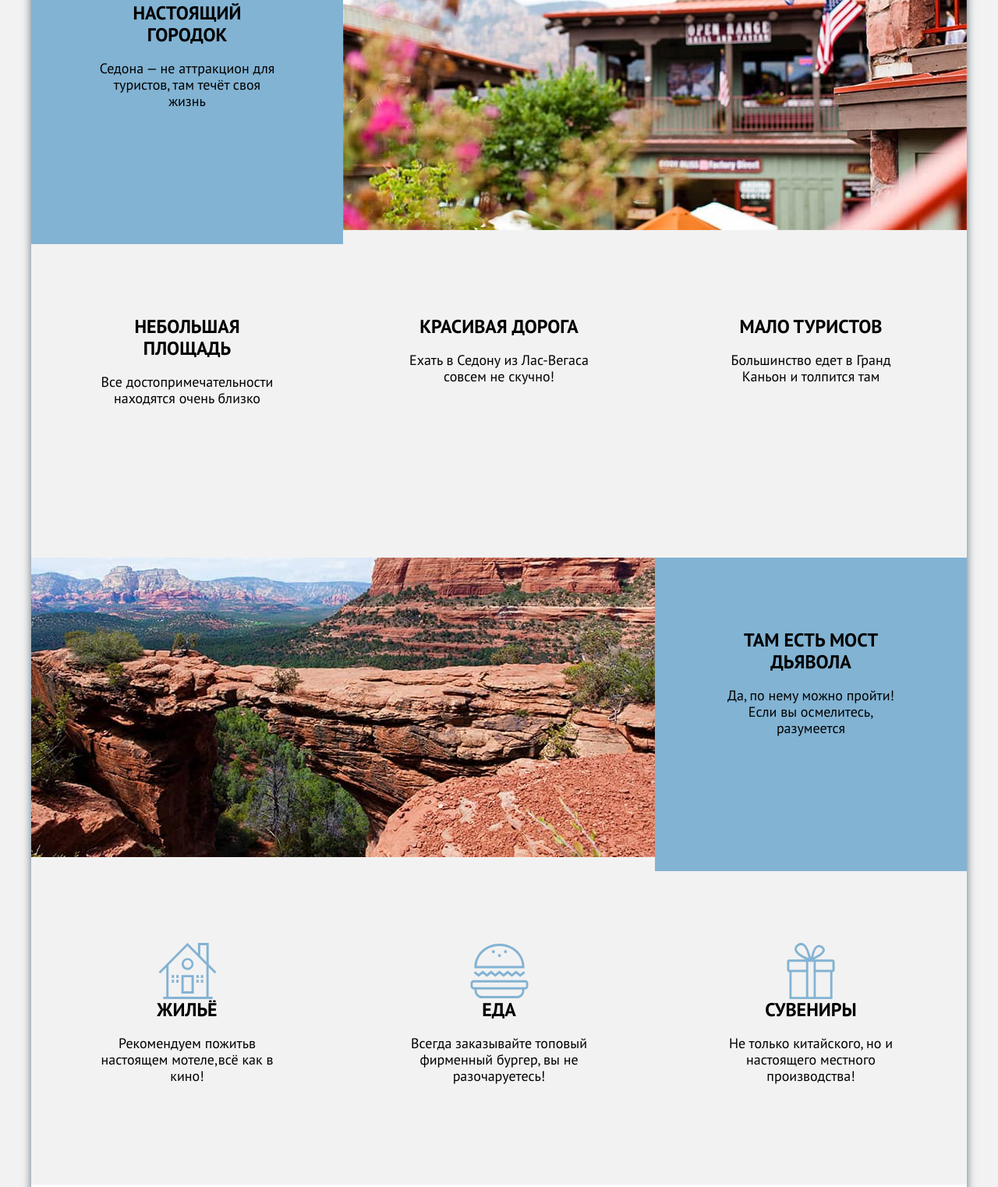
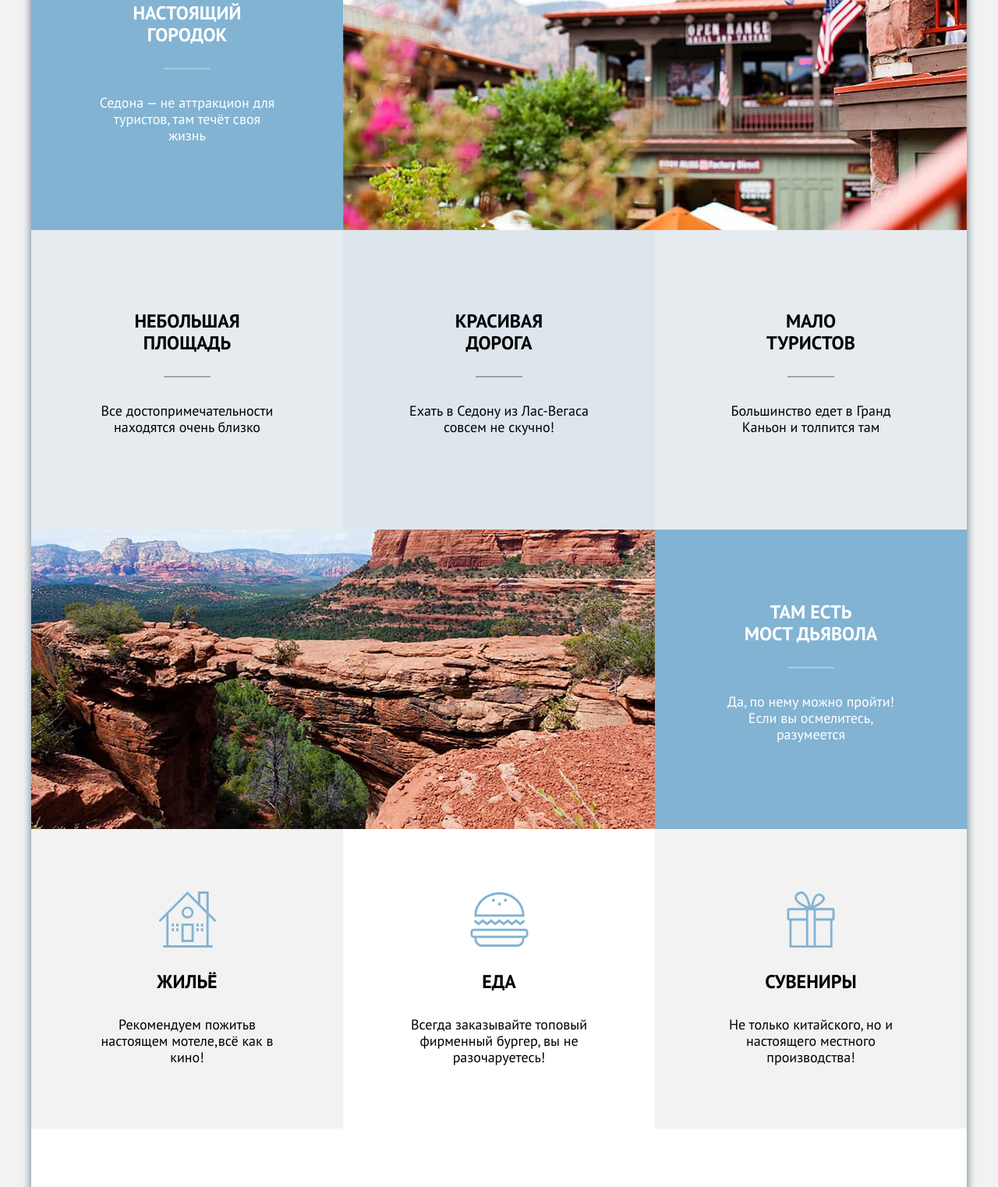
Before and after one commit to htmlacademy-htmlcss/1632515-sedona-35, a plain HTML site: page index.html in a window 1280 px wide. Shown: the part 921-2443 px from the top of the page at 78% size. Drawn offline with Linux system fonts and the light colour scheme.

Commit message:
добавляет grid блоку преимуществ

```diff
--- a/index.html
+++ b/index.html
@@ -102,12 +102,10 @@
           <ul class="advantages_list list">
             <!--img card town-->
             <li class="advantages_item card_town blue">
-              <div class="advantages_block_text">
               <h3 class="advantages_title">Настоящий городок</h3>
               <p class="advantages_description">
                 Седона — не аттракцион для туристов, там течёт своя жизнь
               </p>
-              </div>
             </li>
             <li class="advantages_img img_town">
               <img
@@ -119,29 +117,29 @@
               />
             </li>
             <!--row card square road tourist -->
-            <li class="advantages_item square">
-              <div class="advantages_block_text">
+            <li class="advantages_item text_card square">
               <h3 class="advantages_title">Небольшая площадь</h3>
               <p class="advantages_description">
                 Все достопримечательности находятся очень близко
               </p>
-              </div>
             </li>
-            <li class="advantages_item road">
-              <div class="advantages_block_text">
-                <h3 class="advantages_title">Красивая дорога</h3>
+            <li class="advantages_item text_card road">
+              <h3 class="advantages_title">
+                Красивая<br />
+                дорога
+              </h3>
               <p class="advantages_description">
                 Ехать в Седону из Лас-Вегаса совсем не скучно!
               </p>
-              </div>
             </li>
-            <li class="advantages_item tourist">
-              <div class="advantages_block_text">
-                <h3 class="advantages_title">Мало туристов</h3>
+            <li class="advantages_item text_card tourist">
+              <h3 class="advantages_title">
+                Мало <br />
+                туристов
+              </h3>
               <p class="advantages_description">
                 Большинство едет в Гранд Каньон и толпится там
               </p>
-              </div>
             </li>
             <!--img card2 bridge-->
             <li class="advantages_img img_bridge">
@@ -153,16 +151,16 @@
               />
             </li>
             <li class="advantages_item devil blue">
-              <div class="advantages_block_text">
-                <h3 class="advantages_title">Там есть мост дьявола</h3>
+              <h3 class="advantages_title">
+                Там есть <br />
+                мост дьявола
+              </h3>
               <p class="advantages_description">
                 Да, по нему можно пройти! Если вы осмелитесь, разумеется
               </p>
-              </div>
             </li>
             <!--row card2 home food gift -->
-            <li class="advantages_item home">
-              <div class="advantages_block_text">
+            <li class="advantages_item_feature home">
               <img
                 src="img/svg/advantage/home.svg"
                 width="75"
@@ -173,10 +171,8 @@
               <p class="advantages_description">
                 Рекомендуем пожитьв настоящем мотеле,всё как в кино!
               </p>
-              </div>
             </li>
-            <li class="advantages_item food">
-              <div class="advantages_block_text">
+            <li class="advantages_item_feature food">
               <img
                 src="img/svg/advantage/food.svg"
                 width="75"
@@ -188,10 +184,8 @@
                 Всегда заказывайте топовый фирменный бургер, вы не
                 разочаруетесь!
               </p>
-              </div>
             </li>
-            <li class="advantages_item gift">
-              <div class="advantages_block_text">
+            <li class="advantages_item_feature gift">
               <img
                 src="img/svg/advantage/gift.svg"
                 width="75"
@@ -202,7 +196,6 @@
               <p class="advantages_description">
                 Не только китайского, но и настоящего местного производства!
               </p>
-              </div>
             </li>
           </ul>
         </section>
--- a/styles/styles.css
+++ b/styles/styles.css
@@ -221,29 +221,23 @@ body{
 
   .advantages_list{
     display: grid;
+    grid-template-columns: repeat(3, 1fr);
+    grid-template-rows: repeat(4, 1fr);
     grid-template-areas:  "town   img    img"
                           "square road   tourist"
                           "bridge bridge devil"
                           "home   food   gift";
-    grid-template-columns: repeat(3, 1fr);
-    grid-template-rows: repeat(4, 1fr);
-  }
-  .advantages_title{
-    font-size: 24px;
-    font-weight: 700;
-    line-height: 28px;
-    text-transform: uppercase;
-
-    margin: 0;
-    padding: 0;
   }
    .advantages_item{
     display: grid;
-    justify-items: center;
     padding: 92px 85px 111px;
     margin: 0;
     text-align: center;
-
+    background-color: var(--backround-second-1);
+    max-height: 384px;
+  }
+  .advantages_item.text_card{
+    padding: 103px 85px 121px;
   }
   .card_town{
     grid-area: town;
@@ -256,6 +250,7 @@ body{
   }
   .road{
     grid-area: road;
+    background-color: var(--backround-second-2);
   }
   .tourist{
     grid-area: tourist;
@@ -271,38 +266,35 @@ body{
   }
   .food{
     grid-area: food;
+    background-color: var(--backround-white);
   }
   .gift{
     grid-area: gift;
   }
-
-    .advantages_item.blue{
-      background-color: var(--backround-blue);
+  .advantages_title{
+    font-size: 24px;
+    font-weight: 700;
+    line-height: 28px;
+    text-transform: uppercase;
+    margin: 0 0 62px 0;
+    padding: 0;
+    position: relative;
     }
-      /*
-
-
-
-.card_img .advantages_title::before{
-  display: block;
-  width:60px;
-  height: 2px;
-  background-color: var(--pseudo-color-grey);
-  content: '';
-  position: absolute;
-  top:86px;
-  right:85px;}
-
-.tile_1 .advantages_title::before{
+    .advantages_title::before{
       display: block;
       width:60px;
       height: 2px;
       background-color: var(--pseudo-color-black);
       content: '';
       position: absolute;
-  top:86px;
-  right:85px;}
-
+      right: 85px;
+       bottom: -30px;}
+       .blue .advantages_title::before{
+        background-color: var(--pseudo-color-grey);
+       }
+      .advantages_item_feature .advantages_title::before{
+        display: none;
+       }
     .advantages_description{
       margin: 0;
       }
@@ -310,27 +302,17 @@ body{
       background-color: var(--backround-blue);
       color: var(--text-white);
     }
-.tile_1 .advantages_title,
-.tile_1 .advantages_title{
-  color: var(--text-black);
+    .advantages_item_feature{
+      display: grid;
+      place-items: center;
+      text-align: center;
+      padding: 80px 85px 81px;
+    }
+    .advantages_item_feature .advantages_title,
+    .advantages_item_feature img{
+      margin: 0 0 30px 0;
     }
 
-.tile_1 .advantages_description,
-.tile_2 .advantages_description{
-  color: var(--text-gray);
-}
-.advantages_item.road{
-  background-color: var(--backround-second-2);
-}
-.advantages_item.food{
-  background-color: var(--backround-white);
-}
-.advantages_block_text img{
-  margin-bottom: 30px;
-}
-.tile_2 .advantages_title{
-  margin: 0 0 30px 0;
-   }*/
  /*................SEARCH HOTELS.....................*/
 .hotel{
   width: 100%;
```
Lines whose indentation alone changed are shown as unchanged.
